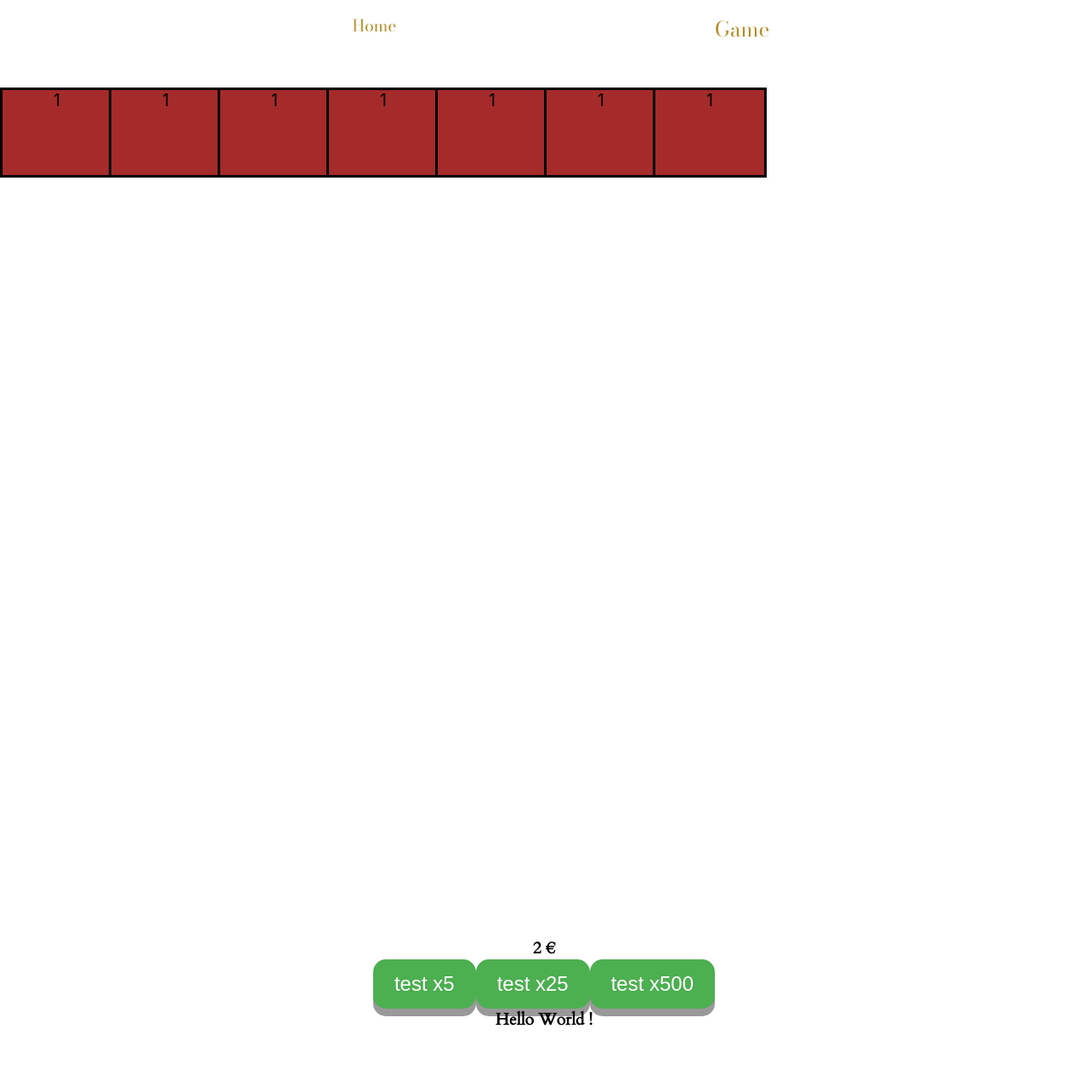
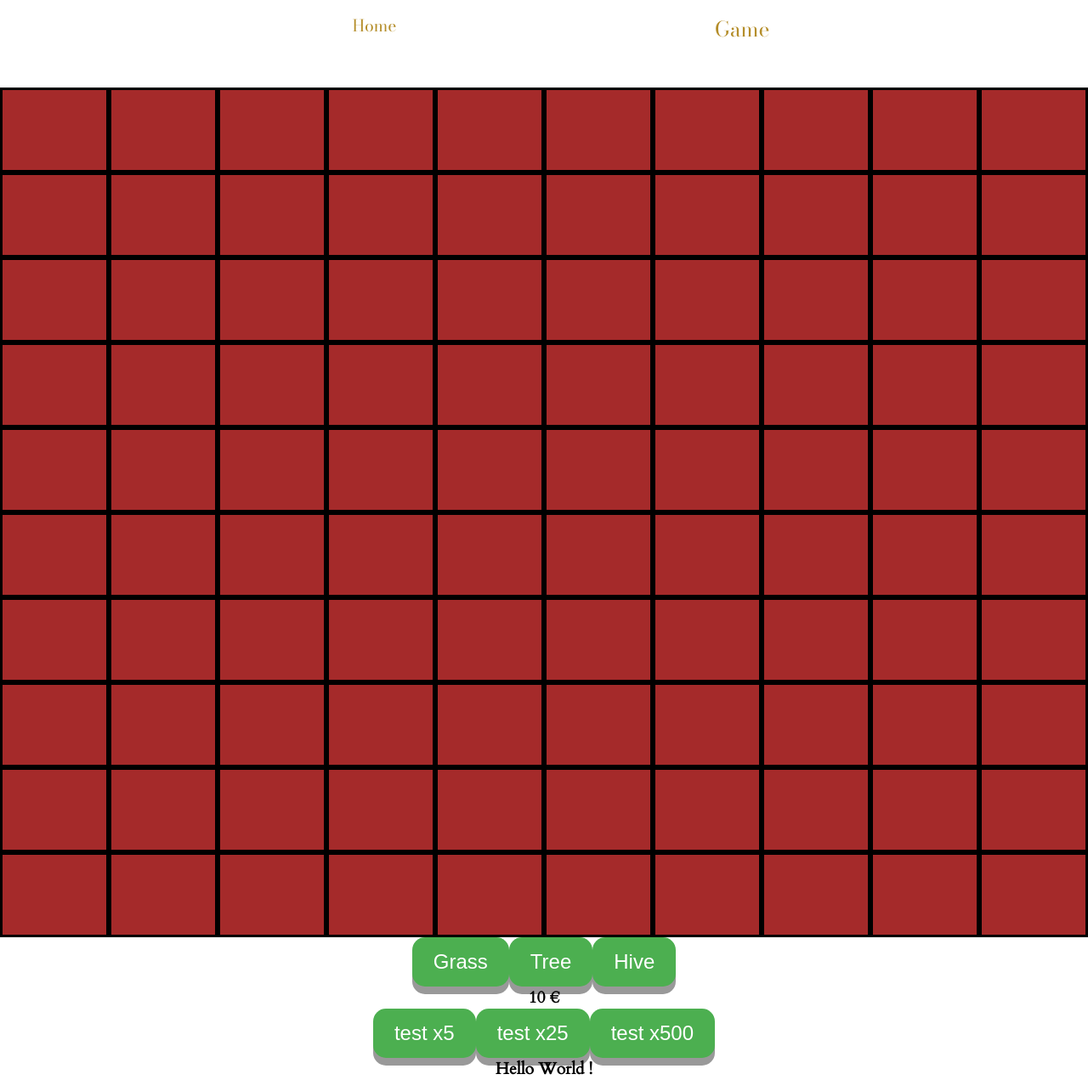
Before and after one commit to Timothee-Augustin/Hackathon-the-winer, a React (Create React App) app in the folder the-winer/: page /game in a window 1280 px wide. Shown: the whole page at 85% size. Before the commit the page ends 1213 px from the top, so only its background shows below. Built offline with nearby package versions, Linux system fonts and the light colour scheme.

Commit message:
grille fonctionnelle

```diff
--- /dev/null
+++ b/the-winer/src/components/CSS/ClickableCell.css
@@ -0,0 +1,38 @@
+.grid-element {
+    border: solid 3px black;
+    padding: 0;
+    margin: 0;
+    background-color: brown;
+}
+
+.grassClass {
+    background-color: green;
+}
+
+.grassClass:active, .grassClass:focus {
+    content: "\1F333";
+}
+
+.active {
+    content: "\1F333";
+}
+
+.treeClass {
+    background-image: \1F333;
+    background-color: green;
+}
+
+
+.hiveClass {
+    background-color: yellow;
+}
+
+#a {
+    grid-column: 7 / 8;
+    grid-row: 4 / 5 ;
+}
+
+#grid {
+    height: 100%;
+    width: 100%;
+}
--- a/the-winer/src/components/CSS/Game.css
+++ b/the-winer/src/components/CSS/Game.css
@@ -4,24 +4,6 @@
     grid-template-rows: repeat(10, minmax(100px ,1fr));
     /* min-width: 50rem;
     min-height: 10rem; */
-}
-
-.grid-element{
-    border: solid 3px black;
-    padding: 0;
-    margin: 0;
-    background-color: brown;
-}
-
-#a {
-    grid-column: 7 / 8;
-    grid-row: 4 / 5 ;
-}
-
-#menfou {
-    height: 100%;
-    width: 100%;
-    z-index: 10;
 }
 
 .button {
--- a/the-winer/src/components/ClickableCell.jsx
+++ b/the-winer/src/components/ClickableCell.jsx
@@ -1,33 +1,39 @@
-import React, { useState } from "react";
+import React, { useEffect } from "react";
 import PropTypes from "prop-types";
-import "./CSS/Game.css";
+import "./CSS/ClickableCell.css";
 
-function ClickableCell({ index }) {
-  const [cell, setCell] = useState(false);
-  function fillCell() {
-    setCell(true);
+function ClickableCell({ fill, updateCell, grassCount, setGrassCount }) {
+  let fillClass = "grid-element";
+
+  if (fill === "grass") {
+    fillClass += " grassClass active";
+    useEffect(() => {
+      setGrassCount(grassCount + 1);
+    }, []);
   }
-  console.log(`cell n°${index}`);
-  if (cell === true) {
-    return <h1>Hello World</h1>;
+  if (fill === "tree") {
+    fillClass += " treeClass";
   }
+  if (fill === "hive") {
+    fillClass += " hiveClass";
+  }
+
   return (
-    <div
-      id="menfou"
-      className="grid-element"
-      type="button"
-      role="button"
-      tabIndex="-1"
-      onKeyDown={fillCell}
-      onClick={fillCell}
-    >
-      1{" "}
-    </div>
+    <button id="grid" className={fillClass} type="button" onClick={updateCell}>
+      {" "}
+    </button>
   );
 }
 
 ClickableCell.propTypes = {
-  index: PropTypes.number.isRequired,
+  fill: PropTypes.string,
+  updateCell: PropTypes.func.isRequired,
+  grassCount: PropTypes.number.isRequired,
+  setGrassCount: PropTypes.func.isRequired,
+};
+
+ClickableCell.defaultProps = {
+  fill: null,
 };
 
 export default ClickableCell;
--- a/the-winer/src/components/Game.jsx
+++ b/the-winer/src/components/Game.jsx
@@ -6,20 +6,63 @@ import "./CSS/Game.css";
 
 function Game() {
   const [gridData, setGridData] = useState([]);
+  const [newValue, setNewValue] = useState("");
+  const [grassCount, setGrassCount] = useState(0);
   const [gain, setGain] = useState();
   useEffect(() => {
-    setGain(1);
-    setGridData([true, true, true, true, true, true, true]);
+    for (let x = 1; x <= 100; x += 1) {
+      setGridData((prevGridData) => [...prevGridData, { id: x, fill: null }]);
+    }
+  }, []);
+
+  useEffect(() => {
+    setGain(5 + grassCount * 10);
   }, []);
 
   return (
     <>
       <div className="gameboard">
-        {gridData.map(
-          (element) =>
-            element && <ClickableCell index={gridData.indexOf(element)} />
-        )}
+        {gridData.map((element) => (
+          <ClickableCell
+            key={element.id}
+            fill={element.fill}
+            grassCount={grassCount}
+            setGrassCount={setGrassCount}
+            updateCell={() => {
+              setGridData(
+                gridData.map((cell) => {
+                  if (cell.id !== element.id) {
+                    return cell;
+                  }
+
+                  return { ...cell, fill: newValue };
+                })
+              );
+            }}
+          />
+        ))}
       </div>
+      <button
+        type="button"
+        className="button"
+        onClick={() => setNewValue("grass")}
+      >
+        Grass
+      </button>
+      <button
+        type="button"
+        className="button"
+        onClick={() => setNewValue("tree")}
+      >
+        Tree
+      </button>
+      <button
+        type="button"
+        className="button"
+        onClick={() => setNewValue("hive")}
+      >
+        Hive
+      </button>
       {gain && <Income gain={gain} />}
       <button type="button" className="button" onClick={() => setGain(5)}>
         {" "}
```
